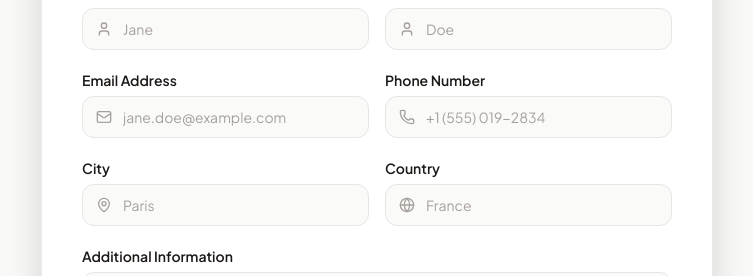
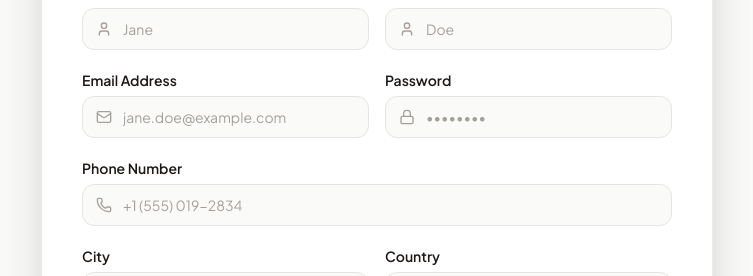
Before and after one commit to Jigar-Chaudhary-137/GlobeTrotter_ODOO, a React app in the folder client/: page /register in a window 1280 px wide. Shown: the part 455-731 px from the top of the page, without its empty margins (263-1016 px from the left). Built offline with nearby package versions, Linux system fonts and the light colour scheme; no server answers; the HTML template or start-up script is replaced by a standard one.

Commit message:
implement user registration page with form validation and avatar upload support

```diff
--- a/client/src/pages/Register.jsx
+++ b/client/src/pages/Register.jsx
@@ -2,7 +2,7 @@ import React, { useState } from 'react';
 import { Link, useNavigate } from 'react-router-dom';
 import { useAuth } from '../context/AuthContext';
 import { useToast } from '../context/ToastContext';
-import { User, Mail, Phone, MapPin, Globe, FileText, Camera, Loader2, Compass } from 'lucide-react';
+import { User, Mail, Lock, Phone, MapPin, Globe, FileText, Camera, Loader2, Compass } from 'lucide-react';
 
 export default function Register() {
   const { register } = useAuth();
@@ -13,6 +13,7 @@ export default function Register() {
   const [firstName, setFirstName] = useState('');
   const [lastName, setLastName] = useState('');
   const [email, setEmail] = useState('');
+  const [password, setPassword] = useState('');
   const [phone, setPhone] = useState('');
   const [city, setCity] = useState('');
   const [country, setCountry] = useState('');
@@ -46,6 +47,11 @@ export default function Register() {
     } else if (!/\S+@\S+\.\S+/.test(email)) {
       errors.email = 'Please enter a valid email address';
     }
+    if (!password) {
+      errors.password = 'Password is required';
+    } else if (password.length < 6) {
+      errors.password = 'Password must be at least 6 characters';
+    }
     if (!phone.trim()) {
       errors.phone = 'Phone number is required';
     }
@@ -70,18 +76,18 @@ export default function Register() {
     const fullName = `${firstName.trim()} ${lastName.trim()}`;
 
     try {
-      // Call the existing registration service contract (passing password as undefined per user instructions)
-      const result = await register(
-        fullName,
+      const result = await register({
+        name: fullName,
         email,
-        undefined,
+        password,
         phone,
         city,
         country,
+        bio: additionalInfo,
         additionalInfo,
-        avatarPreview
-      );
-      addToast(result.message, 'success');
+        avatar: avatarPreview
+      });
+      addToast(result.message || 'Registration successful', 'success');
       navigate('/dashboard');
     } catch (err) {
       setApiError(err.message || 'Registration failed. Please check the fields and try again.');
@@ -203,7 +209,7 @@ export default function Register() {
                 </div>
               </div>
 
-              {/* Row 2: Email Address & Phone Number */}
+              {/* Row 2: Email Address & Password */}
               <div className="grid grid-cols-1 sm:grid-cols-2 gap-4">
                 <div>
                   <label htmlFor="email" className="block text-sm font-semibold text-text-dark">
@@ -235,6 +241,38 @@ export default function Register() {
                 </div>
 
                 <div>
+                  <label htmlFor="password" className="block text-sm font-semibold text-text-dark">
+                    Password
+                  </label>
+                  <div className="mt-1.5 relative">
+                    <div className="absolute inset-y-0 left-0 pl-3.5 flex items-center pointer-events-none">
+                      <Lock className="h-4 w-4 text-stone-400" />
+                    </div>
+                    <input
+                      id="password"
+                      name="password"
+                      type="password"
+                      disabled={isSubmitting}
+                      value={password}
+                      onChange={(e) => {
+                        setPassword(e.target.value);
+                        if (formErrors.password) setFormErrors({ ...formErrors, password: '' });
+                      }}
+                      className={`block w-full pl-10 pr-4 py-2.5 bg-bg-warm border rounded-xl text-stone-900 placeholder-stone-400 focus:outline-hidden focus:ring-2 focus:ring-primary/20 focus:border-primary transition-all text-sm ${
+                        formErrors.password ? 'border-rose-300 ring-2 ring-rose-500/10' : 'border-stone-200'
+                      }`}
+                      placeholder="••••••••"
+                      autoComplete="new-password"
+                    />
+                  </div>
+                  {formErrors.password && (
+                    <p className="mt-1 text-xs text-rose-600 font-medium">{formErrors.password}</p>
+                  )}
+                </div>
+              </div>
+
+              {/* Phone Number Field */}
+              <div>
                 <label htmlFor="phone" className="block text-sm font-semibold text-text-dark">
                   Phone Number
                 </label>
@@ -262,7 +300,7 @@ export default function Register() {
                   <p className="mt-1 text-xs text-rose-600 font-medium">{formErrors.phone}</p>
                 )}
               </div>
-              </div>
+
 
               {/* Row 3: City & Country */}
               <div className="grid grid-cols-1 sm:grid-cols-2 gap-4">
```
Lines whose indentation alone changed are shown as unchanged.
